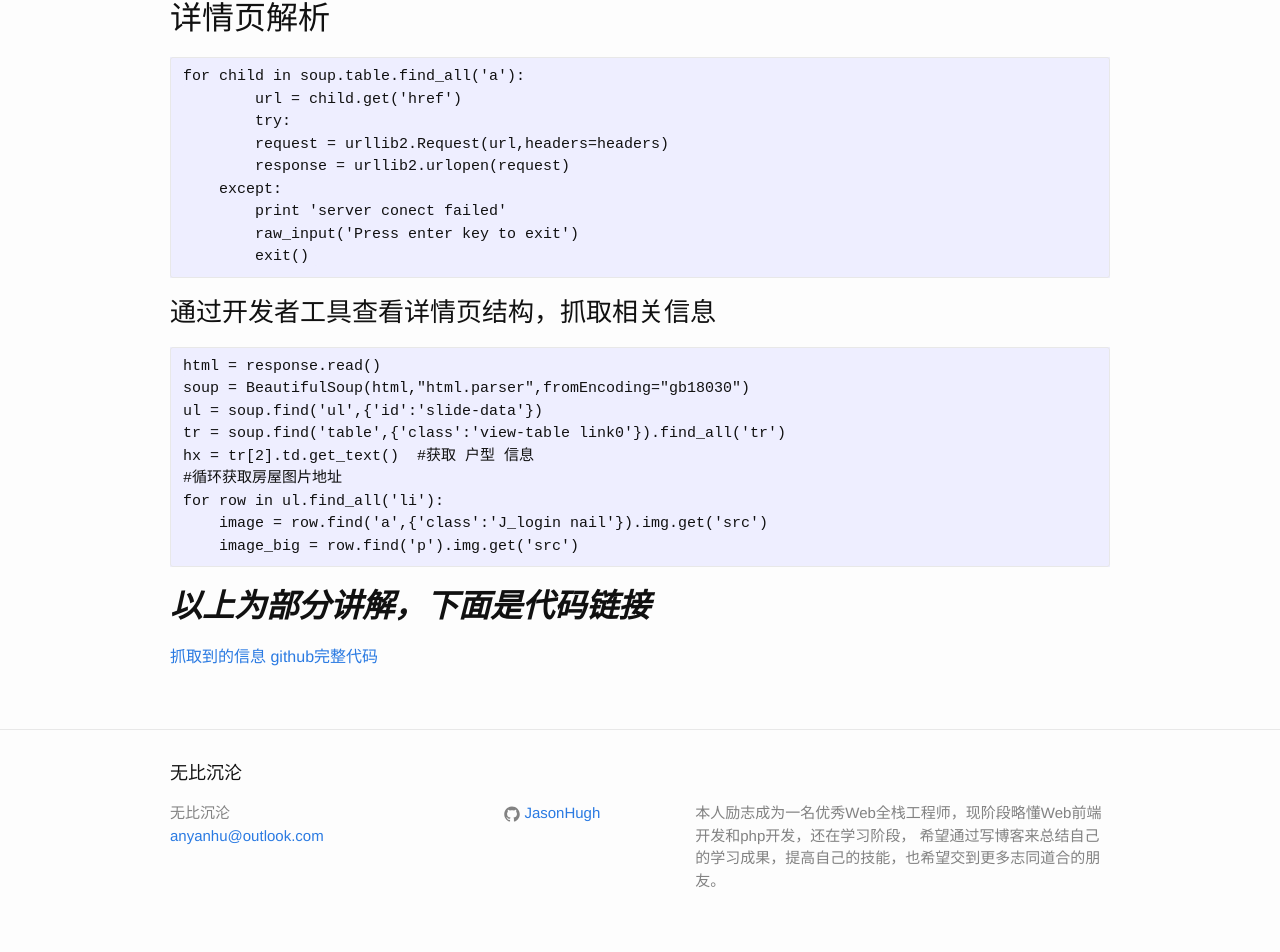
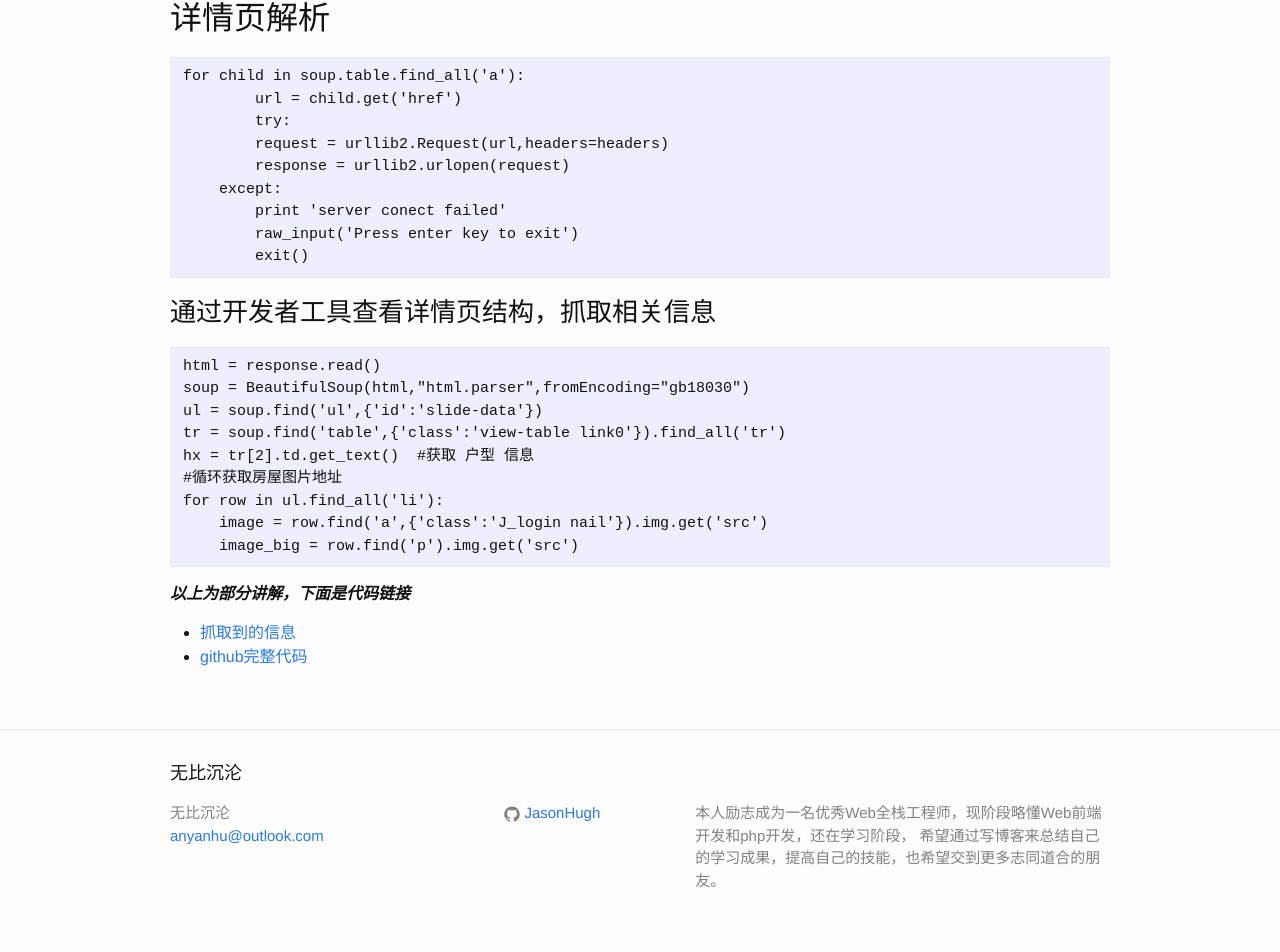
Before and after one commit to JasonHugh/myblog, a Jekyll site: the page built from _posts/2016-05-21-python-crawl-zufang.markdown, in a window 1280 px wide. Shown: the part 2207-3159 px from the top of the page. Built offline with Jekyll 4.4.1, drawn with Linux system fonts in a browser that asks for light colours.

````diff
--- a/_posts/2016-05-21-python-crawl-zufang.markdown
+++ b/_posts/2016-05-21-python-crawl-zufang.markdown
@@ -84,6 +84,6 @@ for row in ul.find_all('li'):
 ```
 
 ***以上为部分讲解，下面是代码链接***
---------------------------------
-[抓取到的信息](http://hayson.top/zufang.html)
-[github完整代码](https://github.com/JasonHugh/py_crawler/blob/master/zufang.py)
+
+ - [抓取到的信息](http://hayson.top/zufang.html)
+ - [github完整代码](https://github.com/JasonHugh/py_crawler/blob/master/zufang.py)
````
